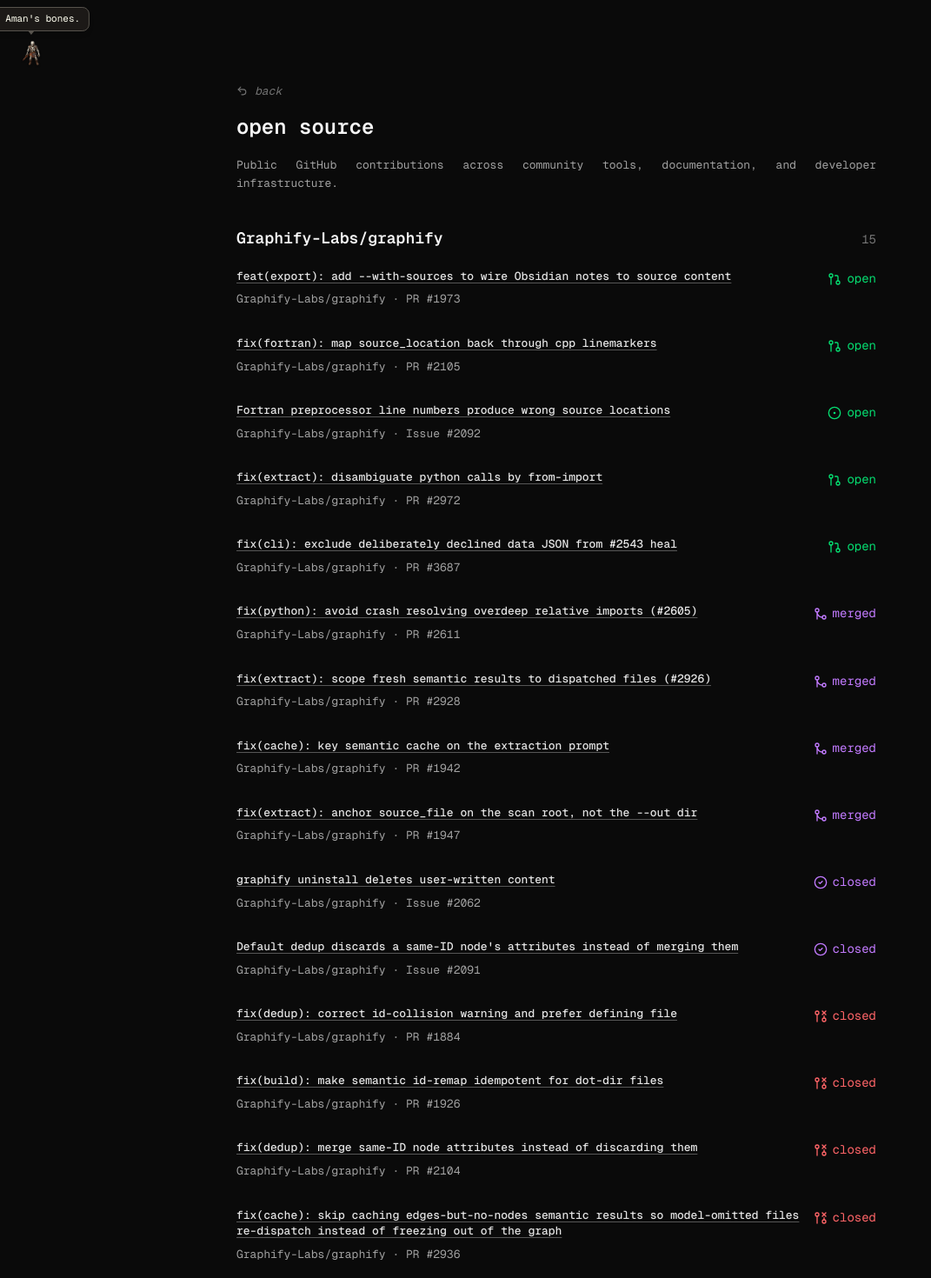
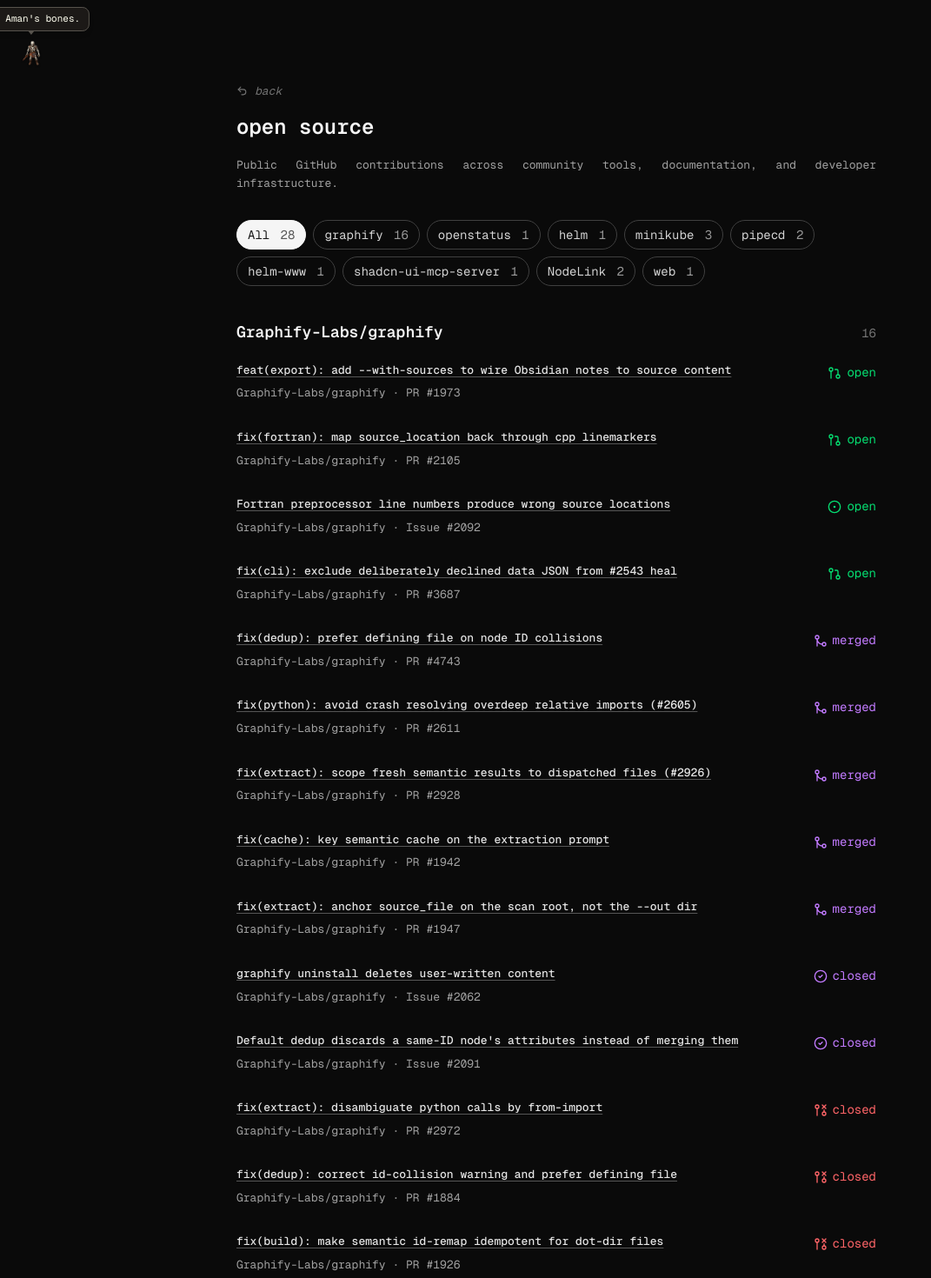
Before and after one commit to SinghAman21/portfolio-v2, a Next.js app: page /opensource in a window 1280 px wide. Shown: the top 1470 px of the page at 87% size, without its empty margins (0-1071 px from the left). Built offline with nearby package versions, Linux system fonts and the light colour scheme.

Commit message:
refactor(oss): added pills + new resume

```diff
--- a/app/opensource/page.tsx
+++ b/app/opensource/page.tsx
@@ -1,3 +1,6 @@
+"use client";
+
+import { useState } from "react";
 import Link from "next/link";
 import {
   CircleCheck,
@@ -77,9 +80,7 @@ function OpenSourceItem({ contribution }: { contribution: OpenSourceContribution
 }
 
 export default function OpenSourcePage() {
-  const mergedCount = contributions.filter((item) => item.status === "merged").length;
-  const openCount = contributions.filter((item) => item.status === "open").length;
-  const repoCount = new Set(contributions.map((item) => item.repo)).size;
+  const [selectedRepo, setSelectedRepo] = useState<string | null>(null);
   const contributionsByRepo = contributions.reduce<
     { repo: string; items: OpenSourceContribution[] }[]
   >((groups, contribution) => {
@@ -93,6 +94,9 @@ export default function OpenSourcePage() {
     groups.push({ repo: contribution.repo, items: [contribution] });
     return groups;
   }, []);
+  const visibleContributions = selectedRepo
+    ? contributionsByRepo.filter(({ repo }) => repo === selectedRepo)
+    : contributionsByRepo;
 
   return (
     <main className="mb-32 text-gray-700 dark:text-neutral-400">
@@ -103,13 +107,48 @@ export default function OpenSourcePage() {
       />
 
       <AnimatedSection delay="0.08s" className="mb-10">
-        <p className="text-gray-600 dark:text-neutral-400 leading-relaxed">
-          {/*{contributions.length} contributions across {repoCount} repositories. {mergedCount} merged, {openCount} ongoing.*/}
-        </p>
+        <div
+          className="flex flex-wrap gap-2"
+          aria-label="Filter contributions by repository"
+        >
+          <button
+            type="button"
+            onClick={() => setSelectedRepo(null)}
+            aria-pressed={selectedRepo === null}
+            className={cn(
+              "rounded-full border px-3 py-1.5 text-sm transition-colors",
+              selectedRepo === null
+                ? "border-gray-900 bg-gray-900 text-white dark:border-neutral-100 dark:bg-neutral-100 dark:text-neutral-900"
+                : "border-gray-300 text-gray-700 hover:border-gray-500 hover:text-gray-900 dark:border-neutral-700 dark:text-neutral-300 dark:hover:border-neutral-500 dark:hover:text-white"
+            )}
+          >
+            All <span className="ml-1 opacity-70">{contributions.length}</span>
+          </button>
+          {contributionsByRepo.map(({ repo, items }) => {
+            const isSelected = selectedRepo === repo;
+
+            return (
+              <button
+                key={repo}
+                type="button"
+                onClick={() => setSelectedRepo(repo)}
+                aria-pressed={isSelected}
+                className={cn(
+                  "rounded-full border px-3 py-1.5 text-sm transition-colors",
+                  isSelected
+                    ? "border-gray-900 bg-gray-900 text-white dark:border-neutral-100 dark:bg-neutral-100 dark:text-neutral-900"
+                    : "border-gray-300 text-gray-700 hover:border-gray-500 hover:text-gray-900 dark:border-neutral-700 dark:text-neutral-300 dark:hover:border-neutral-500 dark:hover:text-white"
+                )}
+              >
+                {repo.split("/").pop()} <span className="ml-1 opacity-70">{items.length}</span>
+              </button>
+            );
+          })}
+        </div>
       </AnimatedSection>
 
       <div className="space-y-2">
-        {contributionsByRepo.map(({ repo, items }) => (
+        {visibleContributions.map(({ repo, items }) => (
           <section key={repo} className="mb-10">
             <AnimatedSection delay="0.1s" className="mb-5">
               <div className="flex items-baseline justify-between">
--- a/lib/oss-data.ts
+++ b/lib/oss-data.ts
@@ -52,19 +52,11 @@ export const contributions: OpenSourceContribution[] = [
   },
   {
     kind: "pr",
-    repo: "Graphify-Labs/graphify",
-    number: 2972,
-    title: "fix(extract): disambiguate python calls by from-import",
+    repo: "kubernetes/minikube",
+    number: 23777,
+    title: "CI: Centralize PR builds via pr.yml with parallel reusable builds",
     status: "open",
-    url: "https://github.com/Graphify-Labs/graphify/pull/2972",
-  },
-  {
-    kind: "pr",
-    repo: "pipe-cd/pipecd",
-    number: 7277,
-    title: "fix(config): include unsupported type in SecretManagement unmarshal error",
-    status: "open",
-    url: "https://github.com/pipe-cd/pipecd/pull/7277",
+    url: "https://github.com/kubernetes/minikube/pull/23777",
   },
   {
     kind: "pr",
@@ -73,6 +65,22 @@ export const contributions: OpenSourceContribution[] = [
     title: "fix(cli): exclude deliberately declined data JSON from #2543 heal",
     status: "open",
     url: "https://github.com/Graphify-Labs/graphify/pull/3687",
+  },
+  {
+    kind: "pr",
+    repo: "pipe-cd/pipecd",
+    number: 7277,
+    title: "fix(config): include unsupported type in SecretManagement unmarshal error",
+    status: "merged",
+    url: "https://github.com/pipe-cd/pipecd/pull/7277",
+  },
+  {
+    kind: "pr",
+    repo: "Graphify-Labs/graphify",
+    number: 4743,
+    title: "fix(dedup): prefer defining file on node ID collisions",
+    status: "merged",
+    url: "https://github.com/Graphify-Labs/graphify/pull/4743",
   },
   {
     kind: "pr",
@@ -189,6 +197,14 @@ export const contributions: OpenSourceContribution[] = [
   {
     kind: "pr",
     repo: "Graphify-Labs/graphify",
+    number: 2972,
+    title: "fix(extract): disambiguate python calls by from-import",
+    status: "closed",
+    url: "https://github.com/Graphify-Labs/graphify/pull/2972",
+  },
+  {
+    kind: "pr",
+    repo: "Graphify-Labs/graphify",
     number: 1884,
     title: "fix(dedup): correct id-collision warning and prefer defining file",
     status: "closed",
```
Also changed, not shown: 2 other files (tests, documents, lock files or other folders).
